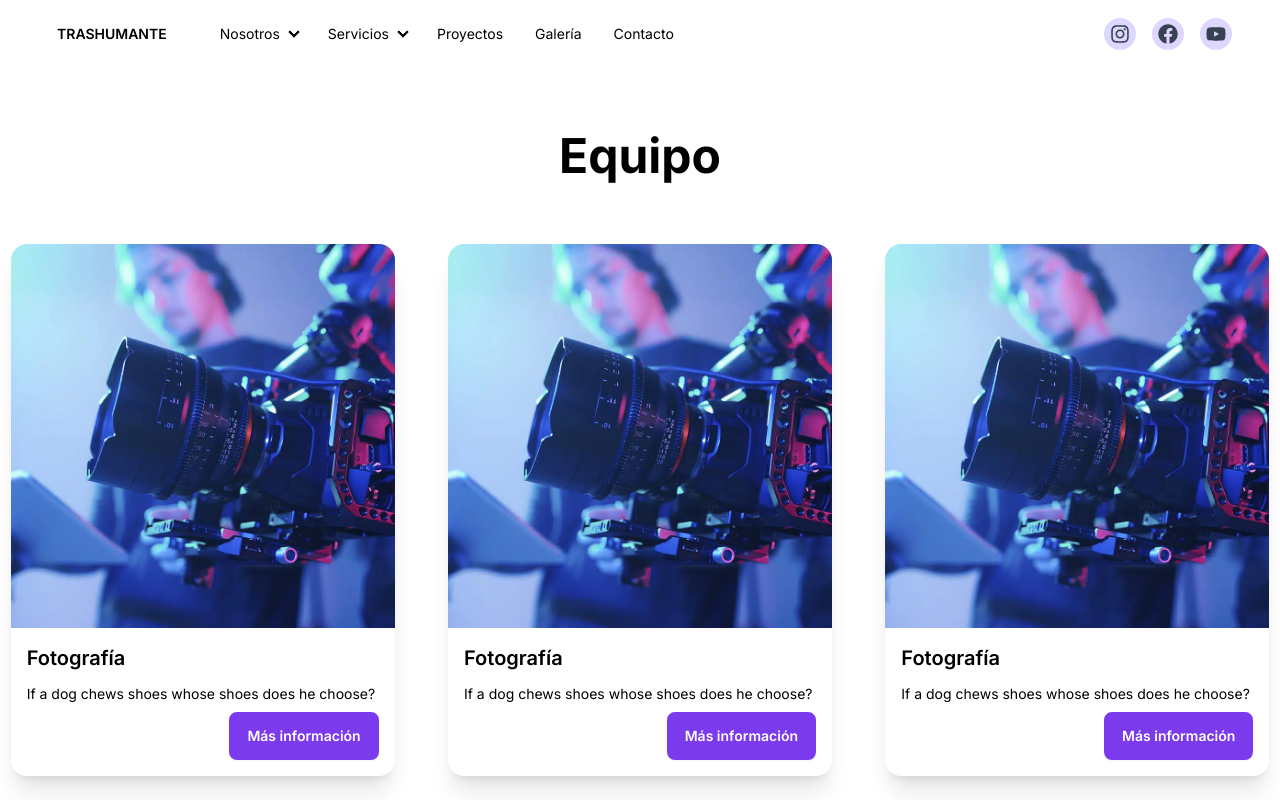
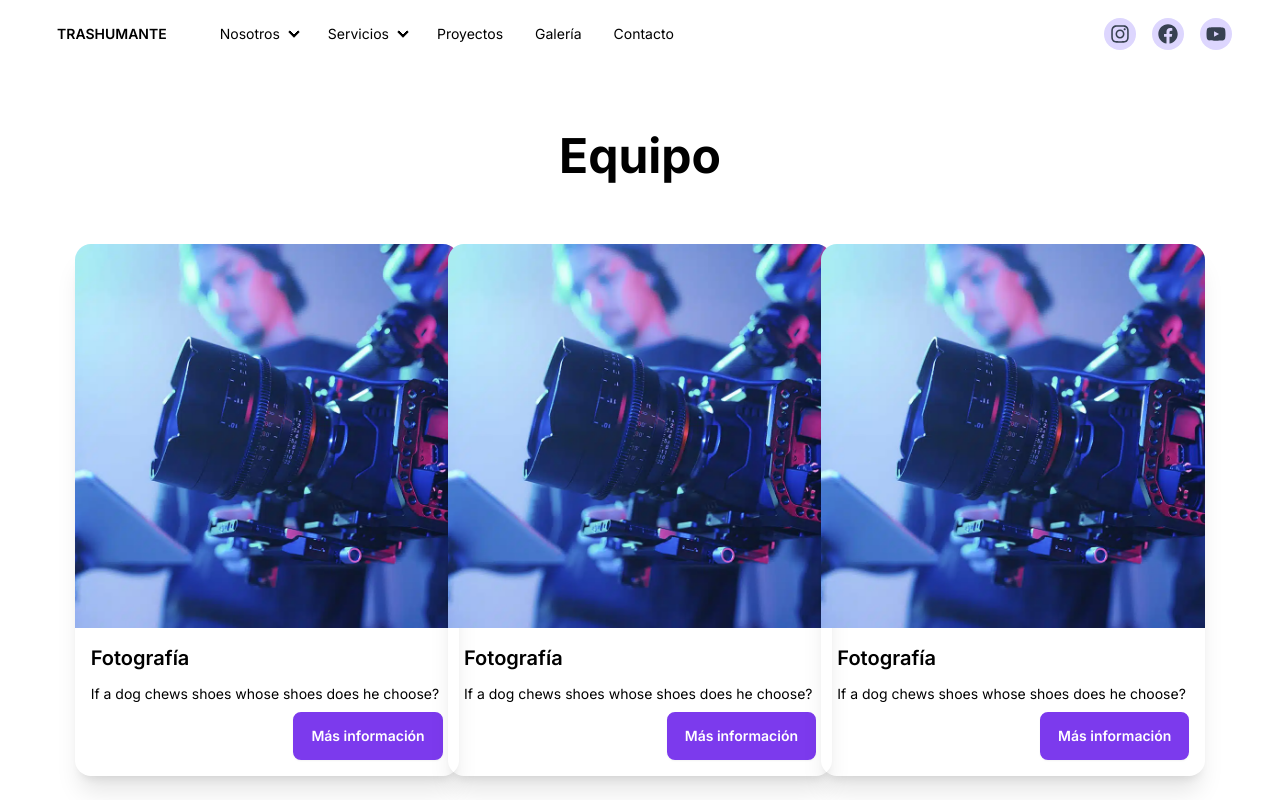
Before and after one commit to CatalinaScheleff/Trashumante-Project, a Next.js app: page /equipo in a window 1280 px wide. Shown: the top 800 px of the page. Built offline with nearby package versions, Linux system fonts and the light colour scheme.

Commit message:
Update Equipo

```diff
--- a/src/app/equipo/page.jsx
+++ b/src/app/equipo/page.jsx
@@ -2,14 +2,14 @@ import Image from "next/image";
 
 const Equipo = () => {
   return (
-    <main>
+    <main className="mx-24">
       <div className="px-5 text-center mt-16">
         <h1 className="text-5xl font-bold mb-16">Equipo</h1>
       </div>
 
 
 
-          <div className="grid grid-cols-3 gap-8 place-items-center">
+          <div className="grid gap-8 grid-cols-3 place-items-center">
 
 
           <div className="card card-compact w-96 bg-base-100 shadow-xl">
@@ -30,7 +30,7 @@ const Equipo = () => {
 
 
 
-<div className="card card-compact w-96 bg-base-100 shadow-xl">
+<div className="card card-compact w-96 bg-base-100 shadow-xl ">
   <figure className="h-96 w-96 bg-slate-600">
     <Image src="/inicio.png" alt="Shoes" width={384} height={384} className="w-full h-full object-cover"/>
   </figure>
```
